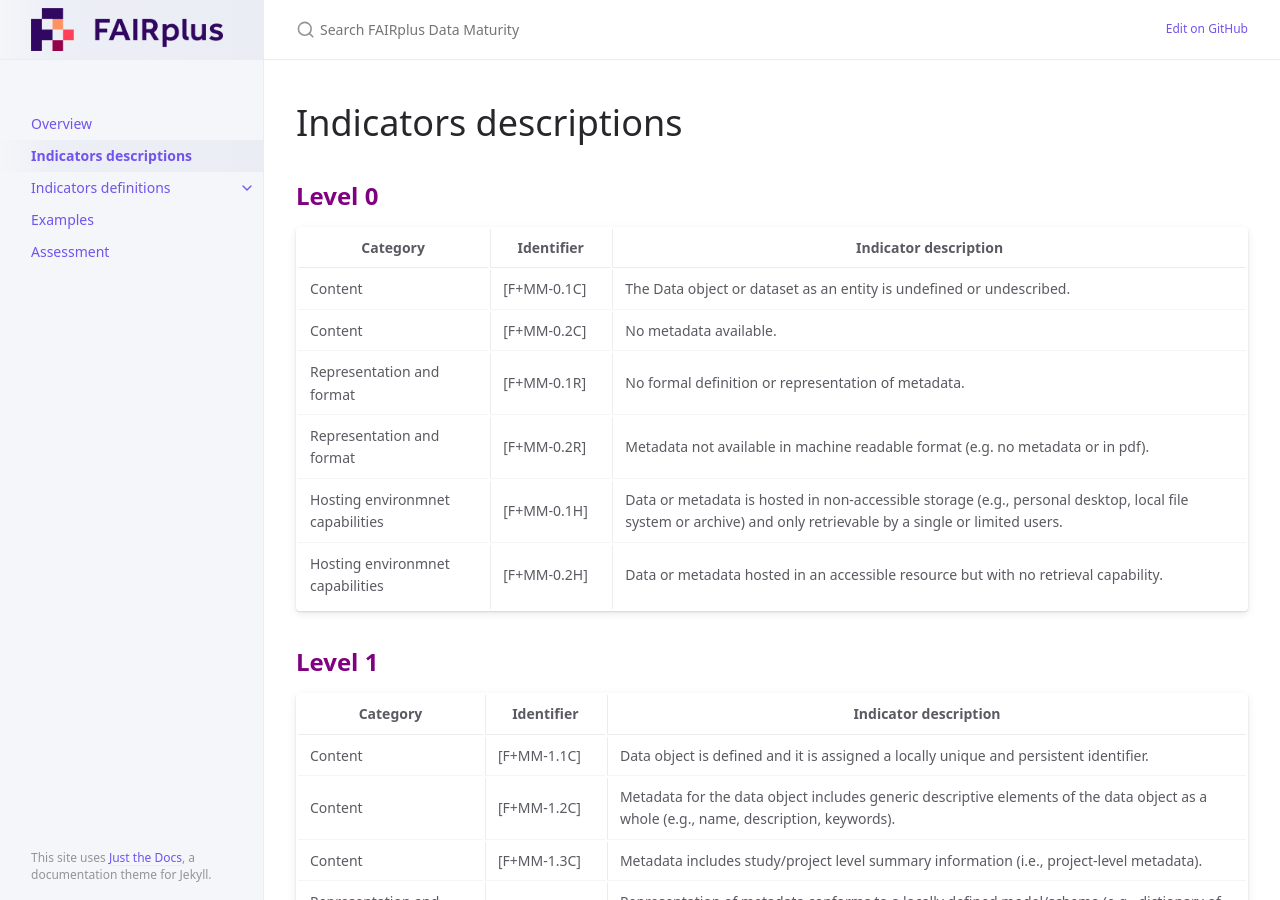
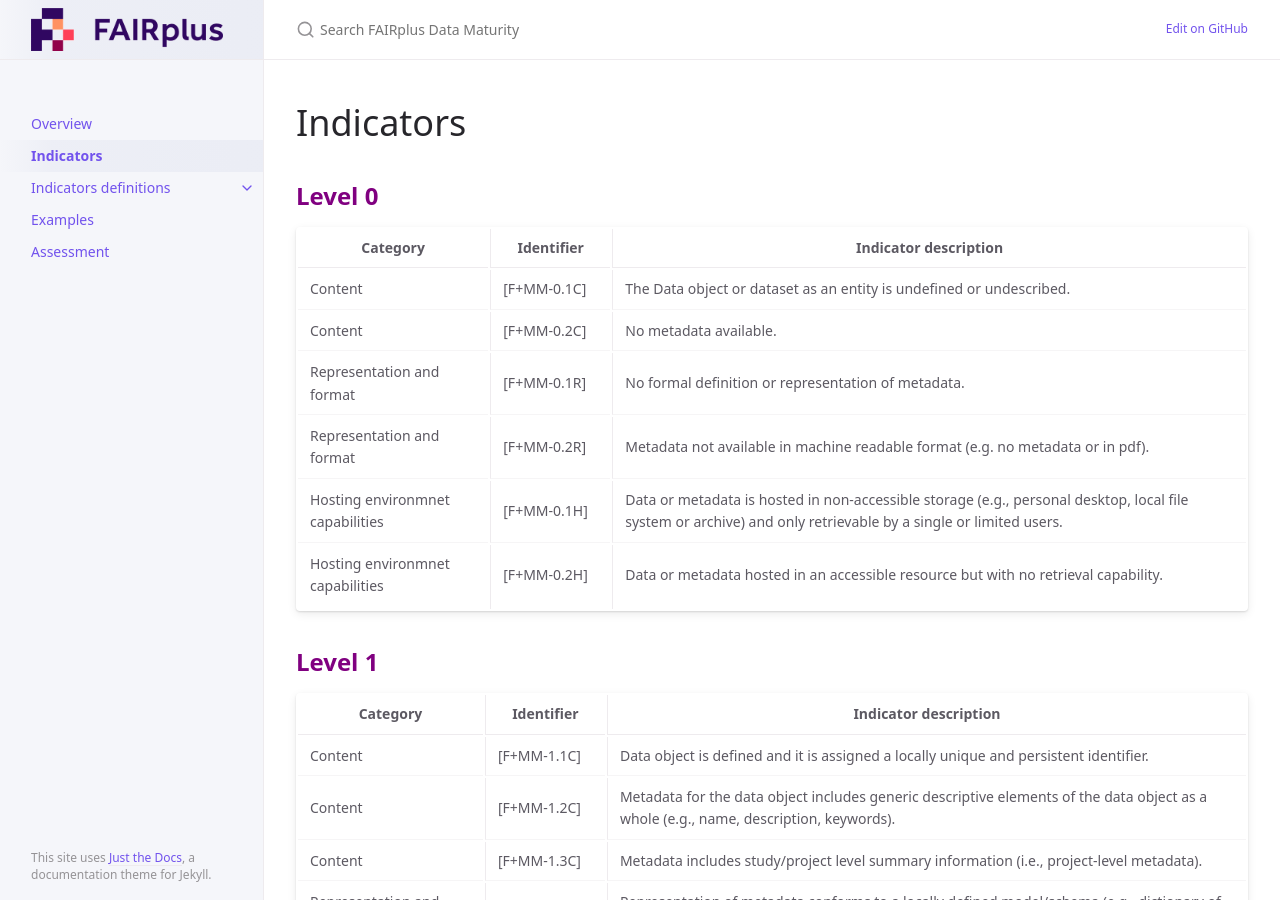
Before and after one commit to FAIRplus/Data-Maturity, a Jekyll site: the page built from docs/Indicators.md, in a window 1280 px wide and 900 px high. Built offline with Jekyll 4.4.1, drawn with Linux system fonts in a browser that asks for light colours.

Commit message:
Update Indicators.md

```diff
--- a/docs/Indicators.md
+++ b/docs/Indicators.md
@@ -1,10 +1,10 @@
 ---
 layout: default
-title: Indicators descriptions
+title: Indicators
 nav_order: 2
 ---
 
-# Indicators descriptions
+# Indicators
 
 ## <span style="color:purple;font-weight:bold">Level 0</span>
 
```
